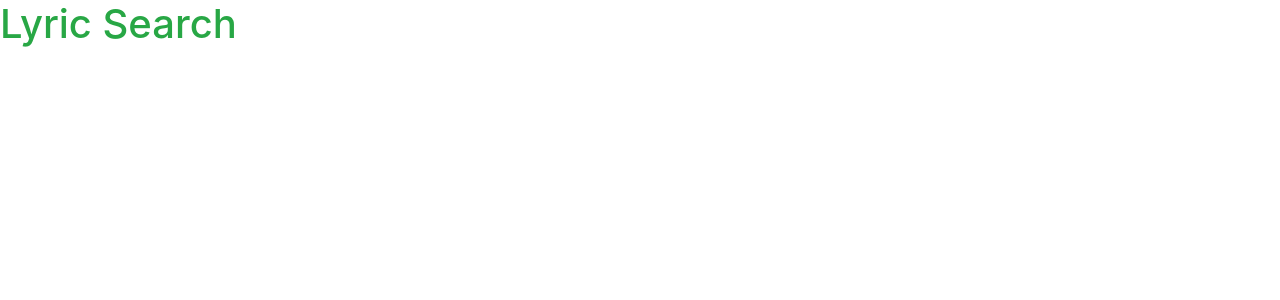
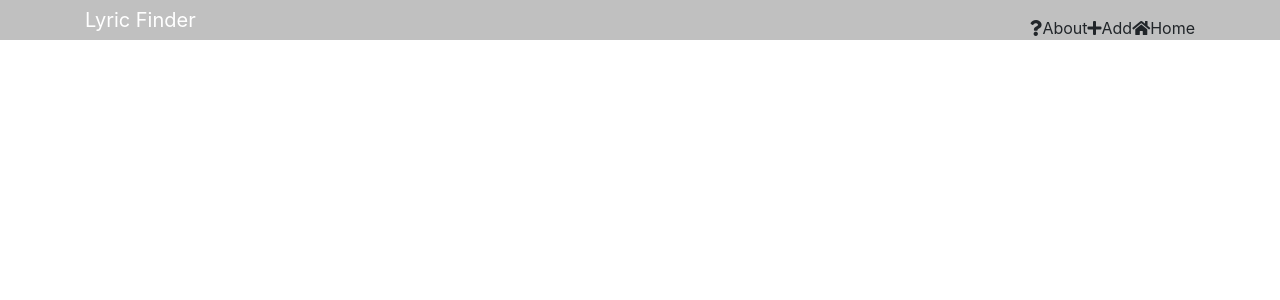
Before and after one commit to ascalmon/LyricSearch, a React (Create React App) app: page / in a window 1280 px wide. Shown: the top 300 px of the page. Built offline with nearby package versions, Linux system fonts and the light colour scheme.

Commit message:
Navbar Created

```diff
--- a/package.json
+++ b/package.json
@@ -3,8 +3,11 @@
   "version": "0.1.0",
   "private": true,
   "dependencies": {
+    "node": "^11.10.0",
+    "prop-types": "^15.7.2",
     "react": "^16.8.2",
     "react-dom": "^16.8.2",
+    "react-router-dom": "^4.3.1",
     "react-scripts": "2.1.5"
   },
   "scripts": {
--- a/src/App.js
+++ b/src/App.js
@@ -1,4 +1,6 @@
 import React, { Component } from 'react';
+import Navbar from './components/layout/Navbar';
+import Router from 'react-router-dom'
 import './App.css';
 
 class App extends Component {
@@ -6,8 +8,7 @@ class App extends Component {
     return (
       <div className="App">
         <header className="App-header">
-          <h1 className="text-success">Lyric Search</h1>
-
+          <Navbar branding='Lyric Finder'></Navbar>
         </header>
       </div>
     );
--- a/src/components/layout/Navbar.js
+++ b/src/components/layout/Navbar.js
@@ -1 +1,46 @@
 import React from 'react';
+import './navbar.css';
+
+//import PropTypes from 'prop-types';
+//import { Link } from 'react-router-dom';
+
+//Functional Component
+const Navbar = props => {
+  const { branding } = props;
+  return (
+    <nav className="navbar navbar-expand-sm navbar-dark nav_background mb-3 py-0">
+      <div className="container">
+        <a href="/" className="navbar-brand ">{branding}</a>
+        <div>
+          <ul className="navbar-nav mr-auto">
+            <li className="nav-item">
+              <a href="#" className="nav-link"/>
+              <i className="fas fa-question"></i>About
+            </li>
+            <li className="nav-item">
+              <a href="#" className="nav-link"/>
+              <i className="fas fa-plus"></i>Add
+            </li>
+            <li className="nav-item">
+              <a href="#" className="nav-link"/>
+              <i className="fas fa-home"></i>Home
+            </li>
+          </ul>
+        </div>
+      </div>
+    </nav>
+  );
+}
+
+// // Default Header if branding is not passed
+// Navbar.defaultProps = {
+//   branding: 'My App'
+// }
+//
+// // Validates the expected type of defined props
+// Navbar.propTypes = {
+//   branding: PropTypes.string.isRequired
+// };
+
+
+export default Navbar;
--- /dev/null
+++ b/src/components/layout/navbar.css
@@ -0,0 +1,3 @@
+.nav_background {
+  background-color: silver;
+}
```
Also changed, not shown: 1 other file (tests, documents, lock files or other folders).
